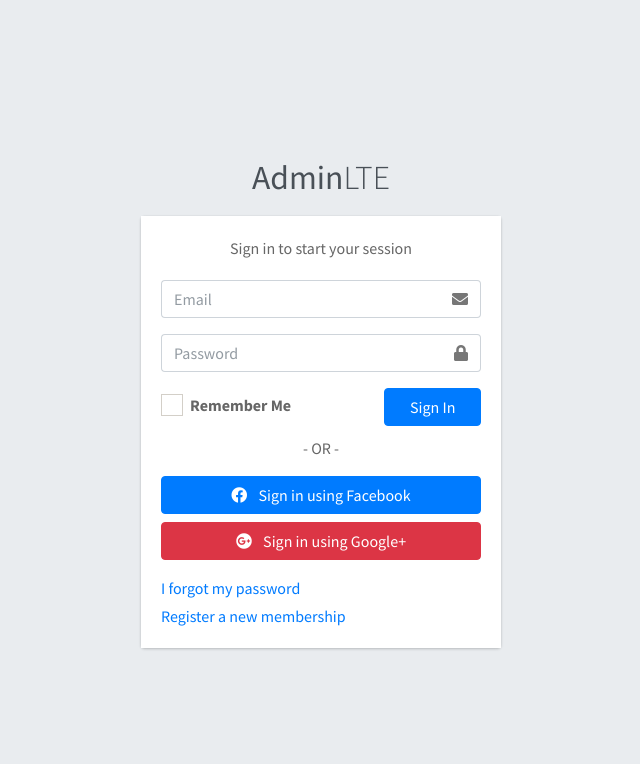
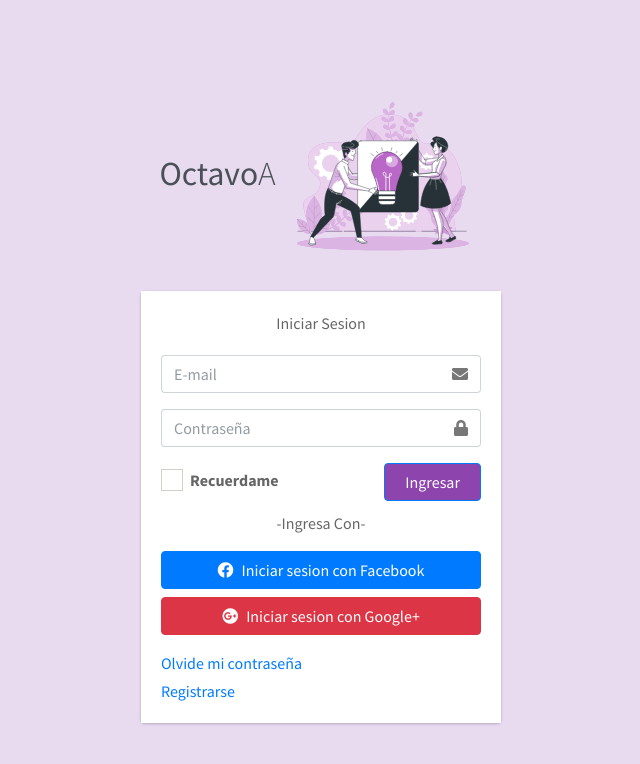
Before and after one commit to irai7u7/8a, a CodeIgniter 4 app: template app/Views/welcome_message.php in a window 1280 px wide. Shown: the top 764 px of the page, without its empty margins (319-959 px from the left). Run offline with PHP 8.4 and a stand-in for CodeIgniter, Linux system fonts and the light colour scheme; the template is opened without the code that fills it, so the values that code supplies are empty; some libraries are stand-ins or nearby versions.

Commit message:
3er Cambio
-Imagen
-Cambio de Atributos

```diff
--- a/app/Views/welcome_message.php
+++ b/app/Views/welcome_message.php
@@ -3,7 +3,7 @@
 <head>
   <meta charset="utf-8">
   <meta name="viewport" content="width=device-width, initial-scale=1">
-  <title>AdminLTE 3 | Log in</title>
+  <title>Octavo A| Login</title>
 
   <!-- Google Font: Source Sans Pro -->
   <link rel="stylesheet" href="https://fonts.googleapis.com/css?family=Source+Sans+Pro:300,400,400i,700&display=fallback">
@@ -14,19 +14,20 @@
   <!-- Theme style -->
   <link rel="stylesheet" href="<?= base_url("css/adminlte.min.css")?>">
 </head>
-<body class="hold-transition login-page">
+<body class="hold-transition login-page" style="background-color: #E8DAEF">
 <div class="login-box">
   <div class="login-logo">
-    <a href="../../index2.html"><b>Admin</b>LTE</a>
+    <a href="../../index2.html"><b>Octavo</b>A</a>
+    <img src="../../img.svg" width="200">
   </div>
   <!-- /.login-logo aqui se guardo un comentario -->
   <div class="card">
     <div class="card-body login-card-body">
-      <p class="login-box-msg">Sign in to start your session</p>
+      <p class="login-box-msg">Iniciar Sesion</p>
 
       <form action="../../index3.html" method="post">
         <div class="input-group mb-3">
-          <input type="email" class="form-control" placeholder="Email">
+          <input type="email" class="form-control" placeholder="E-mail">
           <div class="input-group-append">
             <div class="input-group-text">
               <span class="fas fa-envelope"></span>
@@ -34,7 +35,7 @@
           </div>
         </div>
         <div class="input-group mb-3">
-          <input type="password" class="form-control" placeholder="Password">
+          <input type="password" class="form-control" placeholder="Contraseña">
           <div class="input-group-append">
             <div class="input-group-text">
               <span class="fas fa-lock"></span>
@@ -46,34 +47,34 @@
             <div class="icheck-primary">
               <input type="checkbox" id="remember">
               <label for="remember">
-                Remember Me
+                Recuerdame
               </label>
             </div>
           </div>
           <!-- /.col -->
           <div class="col-4">
-            <button type="submit" class="btn btn-primary btn-block">Sign In</button>
+            <button type="submit" class="btn btn-primary btn-block" style="background-color: #8E44AD">Ingresar</button>
           </div>
           <!-- /.col -->
         </div>
       </form>
 
       <div class="social-auth-links text-center mb-3">
-        <p>- OR -</p>
+        <p>-Ingresa Con-</p>
         <a href="#" class="btn btn-block btn-primary">
-          <i class="fab fa-facebook mr-2"></i> Sign in using Facebook
+          <i class="fab fa-facebook mr-2"></i>Iniciar sesion con Facebook
         </a>
         <a href="#" class="btn btn-block btn-danger">
-          <i class="fab fa-google-plus mr-2"></i> Sign in using Google+
+          <i class="fab fa-google-plus mr-2"></i>Iniciar sesion con Google+
         </a>
       </div>
       <!-- /.social-auth-links -->
 
       <p class="mb-1">
-        <a href="forgot-password.html">I forgot my password</a>
+        <a href="forgot-password.html">Olvide mi contraseña</a>
       </p>
       <p class="mb-0">
-        <a href="register.html" class="text-center">Register a new membership</a>
+        <a href="register.html" class="text-center">Registrarse</a>
       </p>
     </div>
     <!-- /.login-card-body -->
```
Also changed, not shown: public/img.svg (added).
